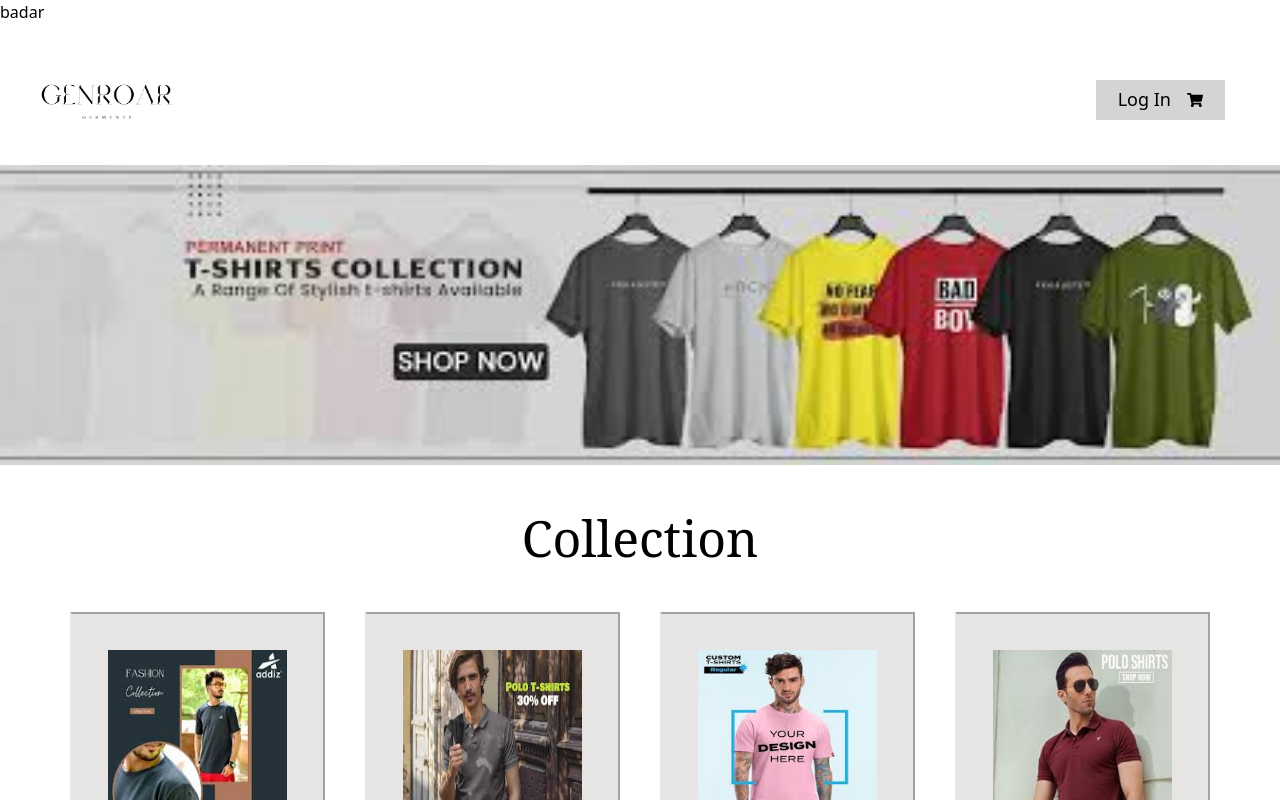
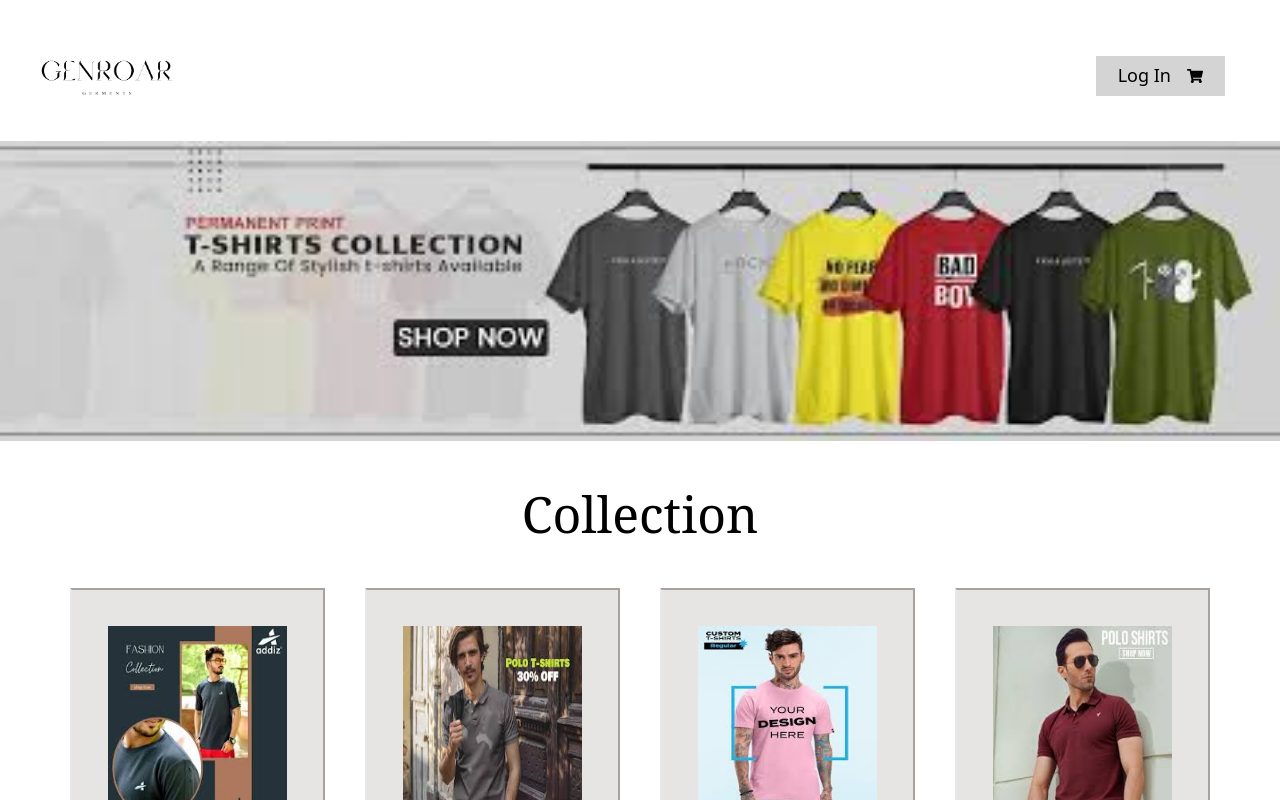
Before and after one commit to AYESHA4356/new-app, a Next.js app: page / in a window 1280 px wide. Shown: the top 800 px of the page. Built offline with nearby package versions, Linux system fonts and the light colour scheme.

Commit message:
Update index.jsx

```diff
--- a/src/pages/index.jsx
+++ b/src/pages/index.jsx
@@ -8,7 +8,6 @@ import Footer from '@/app/component/templates/Footer'
 function Home() {
   return (
     <div>
-      <h1>badar</h1>
        <HeaderLogo/>
        <HeaderBanner/>
        <HeaderMain/>
```
